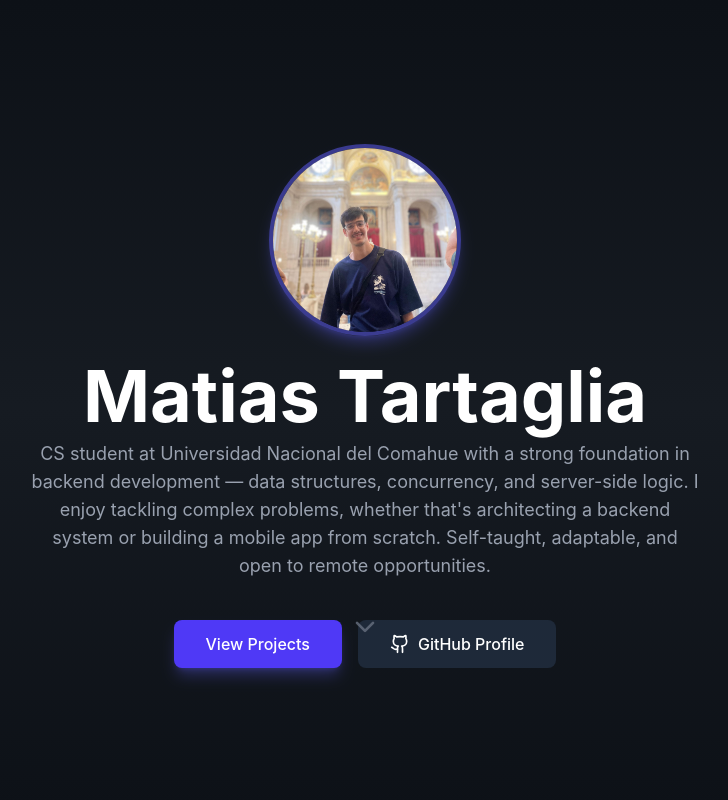
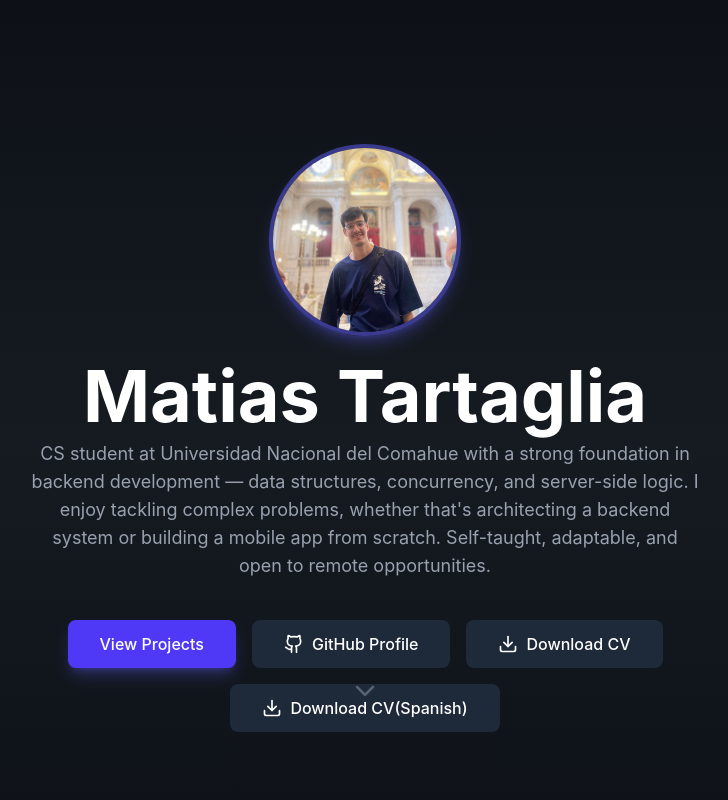
Before and after one commit to MatiasTarta/portfolio, a React (Vite) app: page / in a window 1280 px wide. Shown: the top 800 px of the page, without its empty margins (275-1003 px from the left). Built offline with nearby package versions, Linux system fonts and the light colour scheme.

Commit message:
cv subido

```diff
--- a/src/app/components/HeroSection.tsx
+++ b/src/app/components/HeroSection.tsx
@@ -1,4 +1,5 @@
-import { ChevronDown, Github } from "lucide-react";
+
+import { ChevronDown, Download, Github } from "lucide-react";
 import { motion } from "motion/react";
 
 export function HeroSection() {
@@ -98,6 +99,22 @@ export function HeroSection() {
               <Github className="w-5 h-5" />
               GitHub Profile
             </a>
+            <a
+              href="/portfolio/cvEnglish.pdf"
+              download
+              className="px-8 py-3 bg-gray-800 hover:bg-gray-700 text-white rounded-lg font-medium transition-colors flex items-center gap-2"
+            >
+              <Download className="w-5 h-5" />
+              Download CV
+            </a>
+            <a
+              href="/portfolio/cv.pdf"
+              download
+              className="px-8 py-3 bg-gray-800 hover:bg-gray-700 text-white rounded-lg font-medium transition-colors flex items-center gap-2"
+            >
+              <Download className="w-5 h-5" />
+              Download CV(Spanish)
+            </a>
           </motion.div>
         </motion.div>
 
@@ -111,6 +128,6 @@ export function HeroSection() {
           <ChevronDown className="w-8 h-8 text-gray-500" />
         </motion.div>
       </div>
-    </section>
+    </section >
   );
 }
```
Also changed, not shown: 2 other files (tests, documents, lock files or other folders).
